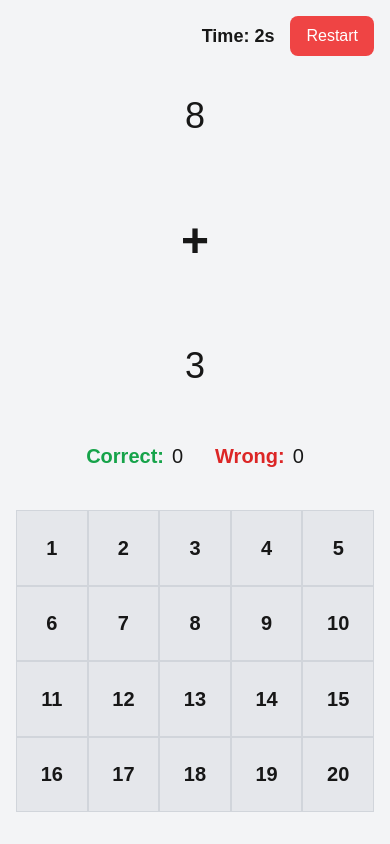
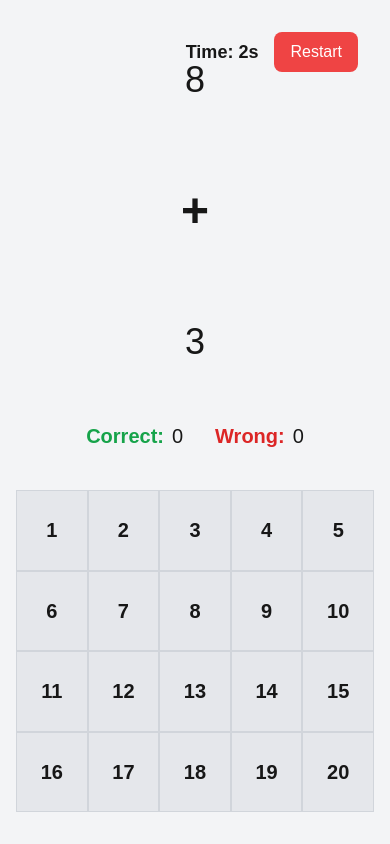
Before and after one commit to esniper/math-speed-drills, a Next.js app: page / in a window 390 px wide. Both pictures are taken after a click on the button "Start". Built offline with nearby package versions, Linux system fonts and the light colour scheme.

Commit message:
Attempted fix for the mobile height issue

```diff
--- a/src/app/page.tsx
+++ b/src/app/page.tsx
@@ -86,6 +86,21 @@ export default function TenFramePage() {
     }
   };
 
+  // Dynamically set the height to handle mobile browsers' UI changes
+  useEffect(() => {
+    const updateHeight = () => {
+      document.documentElement.style.setProperty(
+        "--vh",
+        `${window.innerHeight * 0.01}px`,
+      );
+    };
+
+    updateHeight(); // Set height on mount
+    window.addEventListener("resize", updateHeight); // Update height on resize
+
+    return () => window.removeEventListener("resize", updateHeight);
+  }, []);
+
   if (gameOver) {
     return (
       <EndScreen
@@ -101,12 +116,15 @@ export default function TenFramePage() {
   }
 
   return (
-    <div className="h-screen min-h-screen flex flex-col bg-gray-100 p-4 md:p-8 overflow-hidden">
+    <div
+      className="flex flex-col bg-gray-100 p-4 md:p-8 overflow-hidden"
+      style={{ height: "calc(var(--vh) * 100)" }}
+    >
       <audio ref={correctSound} src="/sounds/correct.mp3" preload="auto" />
       <audio ref={wrongSound} src="/sounds/wrong.mp3" preload="auto" />
       <audio ref={gameEndSound} src="/sounds/game-end.mp3" preload="auto" />
 
-      <div className="top-4 right-4 flex items-center justify-end gap-4">
+      <div className="absolute top-4 right-4 m-4 flex items-center gap-4">
         <div className="text-lg md:text-xl font-semibold">Time: {seconds}s</div>
         <button
           className="px-4 py-2 bg-red-500 text-white rounded-lg hover:bg-red-600"
@@ -116,9 +134,7 @@ export default function TenFramePage() {
         </button>
       </div>
 
-      {/* Responsive Layout */}
       <div className="flex-1 grid grid-cols-1 md:grid-cols-3 gap-4 items-center">
-        {/* Left Ten Frame or Number */}
         <div className="flex items-center justify-center p-4 overflow-hidden">
           {mode !== "start" ? (
             <TenFrame filledCells={leftNumber!} />
@@ -127,12 +143,10 @@ export default function TenFramePage() {
           )}
         </div>
 
-        {/* "+" Symbol */}
         <div className="flex items-center justify-center">
           <div className="text-5xl md:text-6xl font-bold">+</div>
         </div>
 
-        {/* Right Ten Frame or Number */}
         <div className="flex items-center justify-center p-4 overflow-hidden">
           {mode === "double" ? (
             <TenFrame filledCells={rightNumber!} />
@@ -142,7 +156,6 @@ export default function TenFramePage() {
         </div>
       </div>
 
-      {/* Buttons Grid */}
       <div className="flex-1 flex flex-col items-center justify-between py-4 md:py-8">
         <Scoreboard correctCount={correctCount} wrongCount={wrongCount} />
         <div className="w-full h-full">
```
